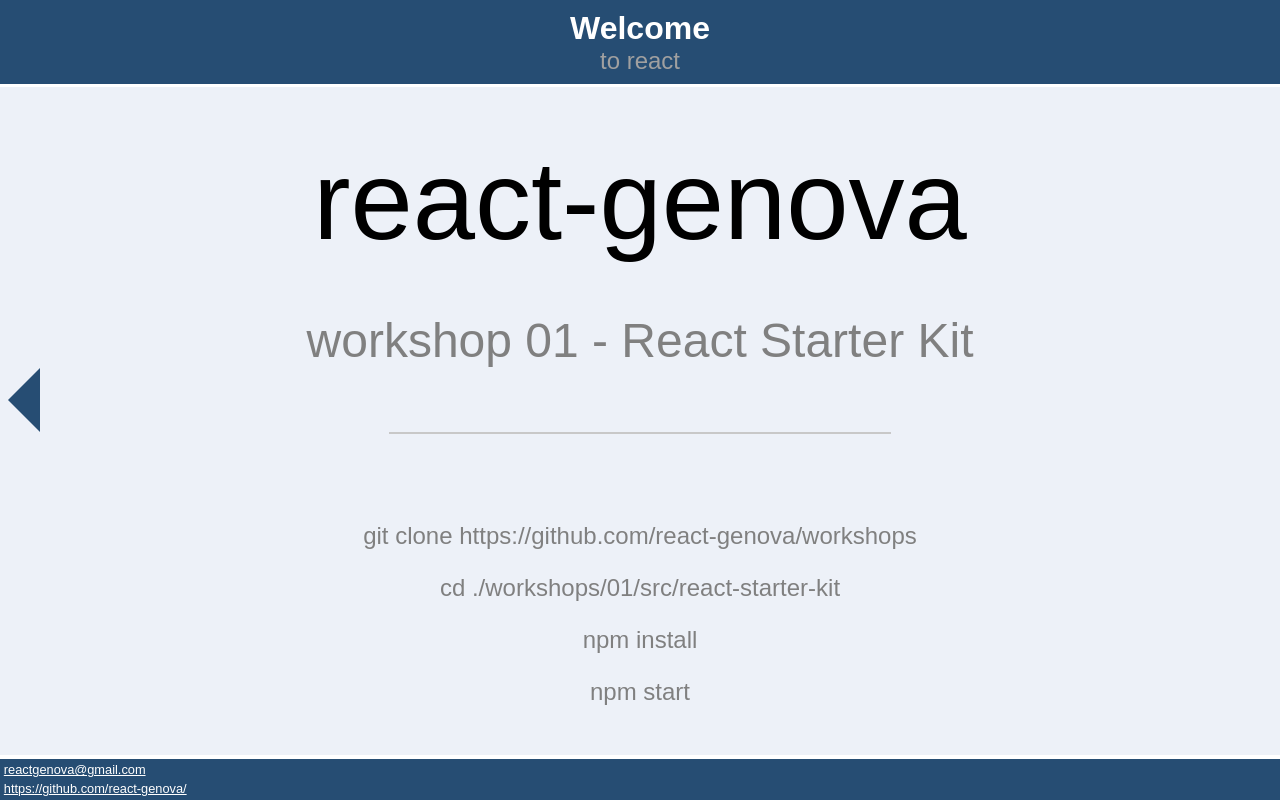
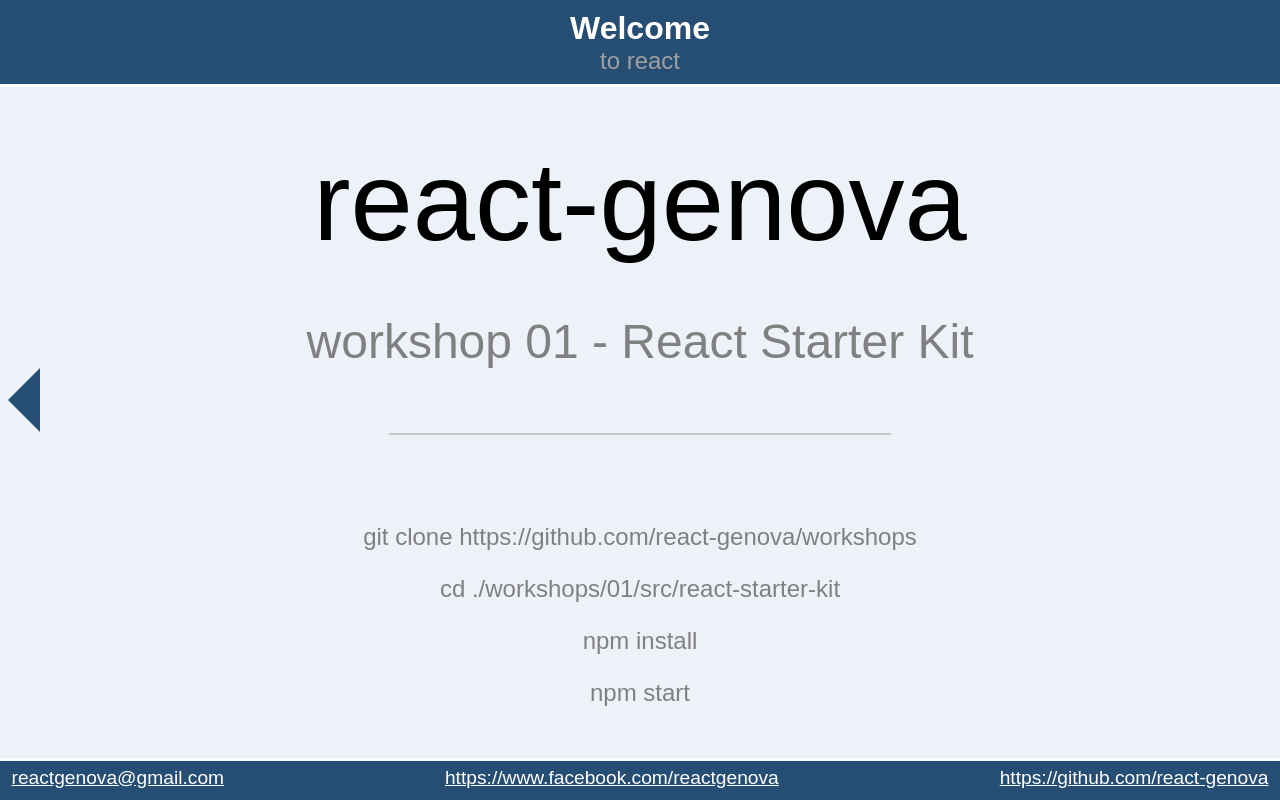
Before and after one commit to react-genova/workshops, a React (Create React App) app in the folder 01/src/react-starter-kit/: page / in a window 1280 px wide. Built offline with nearby package versions, Linux system fonts and the light colour scheme.

Commit message:
Added facebook reference

```diff
--- a/01/src/react-starter-kit/src/views/Slider/components/SlideFooter.js
+++ b/01/src/react-starter-kit/src/views/Slider/components/SlideFooter.js
@@ -4,12 +4,13 @@ import styled from 'styled-components';
 
 const Container = styled.div`
     display: flex;
-    flex-direction: column;
+    flex-direction: row;
     font-family: Arial, Helvetica, sans-serif;
-    font-size: 0.8em;
+    justify-content: space-between;
+    font-size: 1.2em;
     background-color: #264d73;
     color: white;
-    padding: 0.3em;
+    padding: 0.3em 0.6em;
 `;
 
 const Link = styled.a`
@@ -19,7 +20,8 @@ const Link = styled.a`
 const SlideFooter = () => (
     <Container>
         <Link href="mailto:reactgenova@gmail.com" style={{paddingBottom:'0.3em'}} target="_blank">reactgenova@gmail.com</Link>
-        <Link href="https://github.com/react-genova/" target="_blank">https://github.com/react-genova/</Link>
+        <Link href="https://www.facebook.com/reactgenova" target="_blank">https://www.facebook.com/reactgenova</Link>
+        <Link href="https://github.com/react-genova" target="_blank">https://github.com/react-genova</Link>
     </Container>
 );
 
--- a/01/src/react-starter-kit/src/views/Slider/containers/Slider.js
+++ b/01/src/react-starter-kit/src/views/Slider/containers/Slider.js
@@ -30,6 +30,10 @@ const SlideAnimator = styled.div`
     animation-duration: 2s;
 `;
 
+const Body = styled.div`
+    position: relative;
+`;
+
 class Slider extends React.Component<Props, State> {
 
     state = {
@@ -52,7 +56,9 @@ class Slider extends React.Component<Props, State> {
 
         return (
             <Container>
+                <Body>
                 { children.map((child, index) => index === selected && <SlideAnimator key={index}>{child}</SlideAnimator>) }
+                </Body>
                 <SlideNavigator onNext={this.onNext} onPrev={this.onPrevious} />
             </Container>
         );
--- a/01/src/react-starter-kit/src/views/Slides/SlideFarewell/components/SlideFarewell.js
+++ b/01/src/react-starter-kit/src/views/Slides/SlideFarewell/components/SlideFarewell.js
@@ -17,7 +17,7 @@ const Title = styled.div`
 const SubTitle = styled.div`
     font-size: 3em;
     color: #808080;
-    padding-top: 1em;
+    padding-top: 0.3em;
 `;
 
 const Separator = styled.div`
@@ -30,6 +30,8 @@ const SlideFarewell = () => (
     <Container>
         <Title>Thank You All</Title>
         <Separator />
+        <SubTitle>{'https://www.facebook.com/reactgenova'}</SubTitle>
+        <SubTitle>{'reactgenova@gmail.com'}</SubTitle>
         <SubTitle>{'https://github.com/react-genova'}</SubTitle>
     </Container>
 );
--- a/01/src/react-starter-kit/src/views/Slides/SlideLOVS/components/CardTesting.js
+++ b/01/src/react-starter-kit/src/views/Slides/SlideLOVS/components/CardTesting.js
@@ -7,6 +7,7 @@ const CardTesting = () => (
         <CardElement title="jest" description="the test engine" url="https://facebook.github.io/jest/"  />
         <CardElement title="react-styleguidist" description="design your components" url="https://react-styleguidist.js.org/"  />
         <CardElement title="enzyme" description="test your components" url="https://github.com/airbnb/enzyme"  />
+        <CardElement title="static testing" description="not today. next time. keep in touch" url=""  />
     </Card>
 );
 
```
